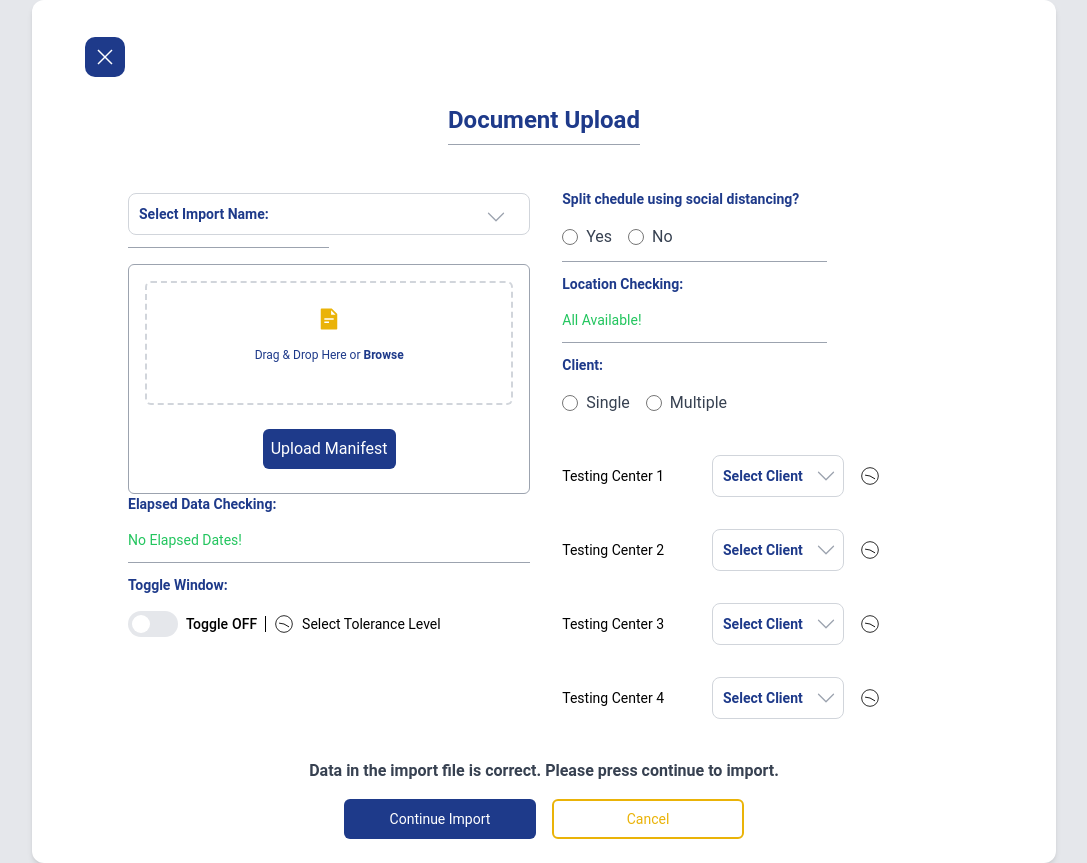
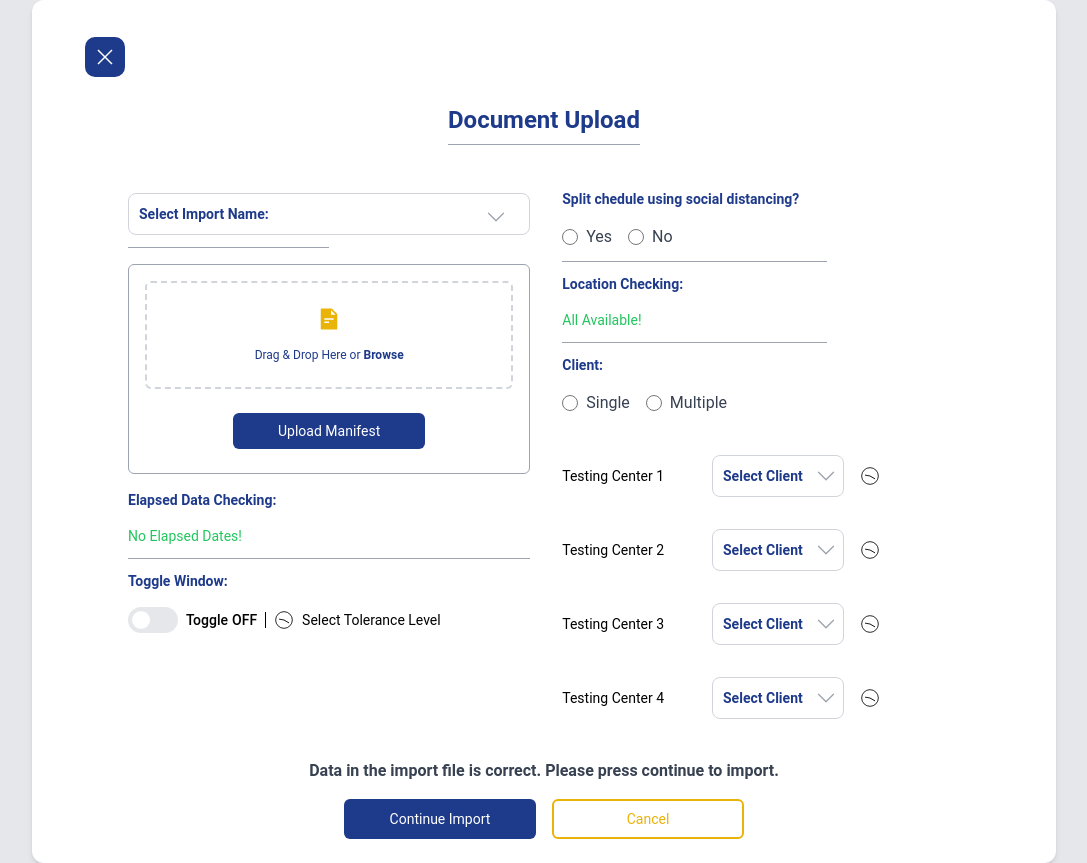
Before and after one commit to jox51/skyhop-test, a React (Vite) app: page / in a window 1280 px wide. Shown: the whole page, without its empty margins (96-1183 px from the left). Built offline with nearby package versions, Linux system fonts and the light colour scheme.

Commit message:
ui changes

```diff
--- a/src/components/ImportFileComponent.jsx
+++ b/src/components/ImportFileComponent.jsx
@@ -47,19 +47,19 @@ const ImportFileComponent = () => {
       <div className="border border-gray-400 p-4 rounded-md">
         <div
           {...getRootProps()}
-          className="border-dotted border-2 border-gray-300 p-6 rounded-md cursor-pointer flex flex-col items-center justify-center"
-          style={{ borderStyle: "dashed" }}
+          className=" border-dotted border-2 border-gray-300   p-6 rounded-md cursor-pointer flex flex-col items-center justify-center"
+          style={{ borderStyle: "dashed" }} // Adjust the borderWidth here
         >
           <input {...getInputProps()} />
           <AiFillFileText size={24} className="mb-4 text-yellow-500" />
-          <p className="mb-4 text-blue-900 text-xs">
+          <p className=" text-blue-900 text-xs">
             Drag & Drop Here or <span className="font-semibold">Browse</span>
           </p>
         </div>
         <div className="flex justify-center mt-4">
           <button
             onClick={open}
-            className="w-lg my-2 bg-blue-900 text-white p-2 rounded-md"
+            className=" w-[15vw] my-2 text-sm bg-blue-900 text-white p-2 rounded-md"
           >
             Upload Manifest
           </button>
@@ -87,7 +87,7 @@ const ImportFileComponent = () => {
         </div>
       )}
       {/* Elapsed Data Checking */}
-      <h2 className="text-blue-900 text-sm mb-4 font-semibold">
+      <h2 className="text-blue-900 text-sm my-4 font-semibold">
         Elapsed Data Checking:
       </h2>
       <div className="text-green-500 text-sm">No Elapsed Dates!</div>
--- a/tailwind.config.js
+++ b/tailwind.config.js
@@ -1,8 +1,6 @@
 /** @type {import('tailwindcss').Config} */
 export default {
   content: ["./index.html", "./src/**/*.{js,ts,jsx,tsx}"],
-  theme: {
-    extend: {}
-  },
+  theme: {},
   plugins: []
 }
```
